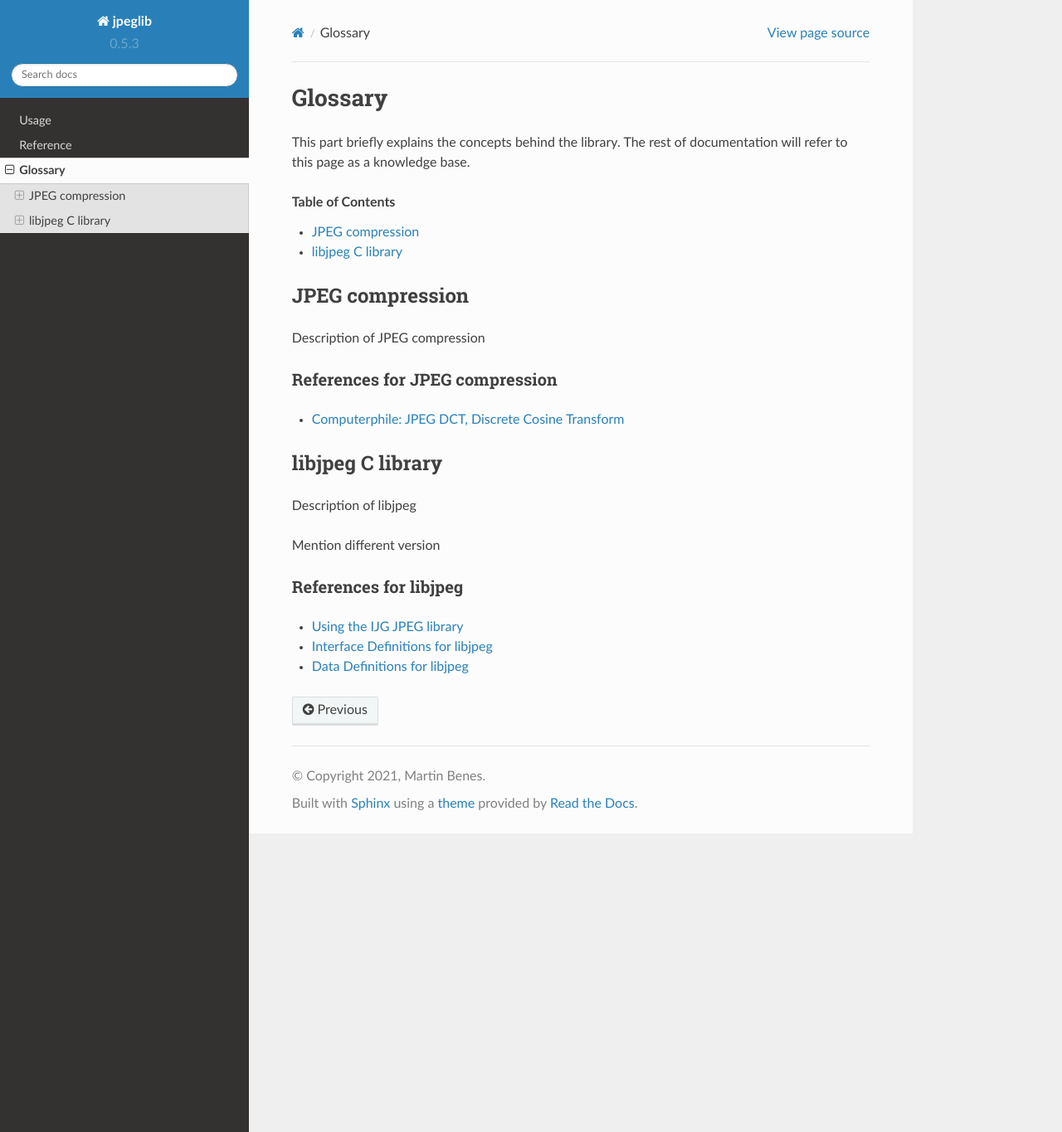
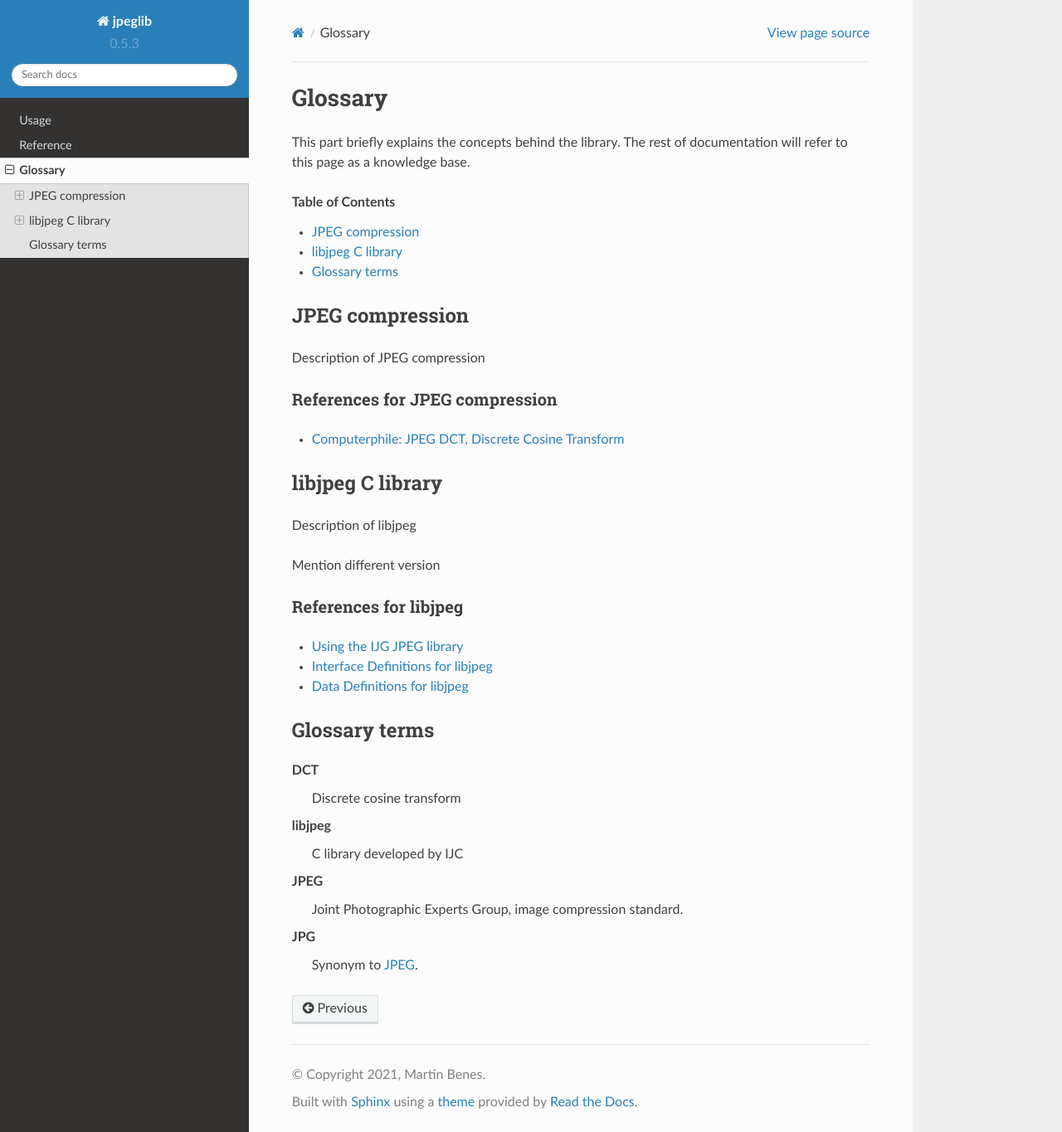
Before and after one commit to martinbenes1996/jpeglib, a Sphinx documentation site: the page built from docs/source/glossary.rst, in a window 1280 px wide and 1365 px high. Shown: the whole window at 83% size. Built offline with Sphinx 7.4.7 and the Read the Docs theme 2.0.0, drawn with Linux system fonts in a browser that asks for light colours.

Commit message:
glossary terms and links added

```diff
--- a/docs/source/glossary.rst
+++ b/docs/source/glossary.rst
@@ -31,3 +31,20 @@ References for libjpeg
 * `Using the IJG JPEG library <https://freedesktop.org/wiki/Software/libjpeg/>`_
 * `Interface Definitions for libjpeg <https://refspecs.linuxbase.org/LSB_3.1.0/LSB-Desktop-generic/LSB-Desktop-generic/libjpegman.html>`_
 * `Data Definitions for libjpeg <https://refspecs.linuxbase.org/LSB_3.1.0/LSB-Desktop-generic/LSB-Desktop-generic/libjpeg-ddefs.html>`_
+
+Glossary terms
+--------------
+
+.. glossary::
+
+    DCT
+        Discrete cosine transform
+
+    libjpeg
+        C library developed by IJC
+
+    JPEG
+        Joint Photographic Experts Group, image compression standard.
+
+    JPG
+        Synonym to :term:`JPEG`.
--- a/docs/source/usage.rst
+++ b/docs/source/usage.rst
@@ -28,7 +28,7 @@ Currently supported versions are ``"6b"`` and ``"8d"``.
 Pixel data
 ----------
 
-In JPEG, the pixel data (such as RGB) are compressed and to get them,
+In :term:`JPEG`, the pixel data (such as RGB) are compressed and to get them,
 the image has to be decompressed. Similarly to save pixels as JPEG,
 they are compressed.
 
@@ -73,7 +73,7 @@ documentation.
 DCT coefficients
 ----------------
 
-*Discrete cosine transform* (DCT) is one of the steps during JPEG compression and decompression.
+:term:`DCT` (*Discrete cosine transform*) is one of the steps during JPEG compression and decompression.
 Read more about it in `JPEG compression glossary <https://jpeglib.readthedocs.io/en/latest/glossary.html#jpeg-compression>`_.
 
 Unlike spatial domain writing, reading and writing of quantized DCT coefficients is lossless.
```
Also changed, not shown: other parts of docs/source/usage.rst (+1 -1 lines).
